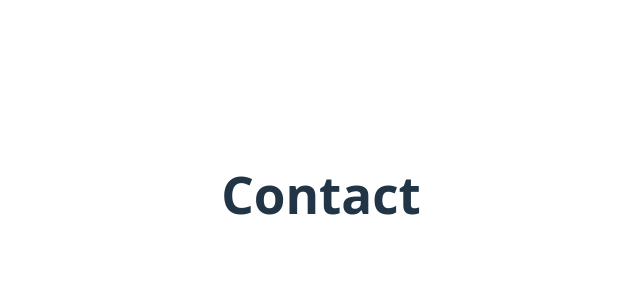
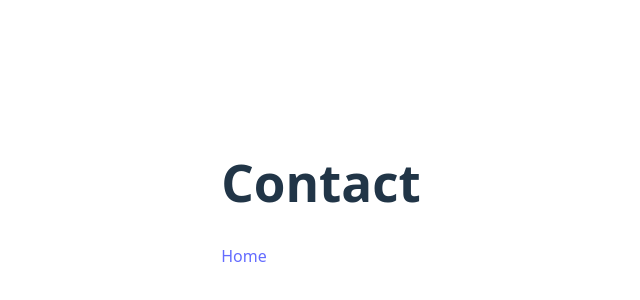
Before and after one commit to CoRine65/Portfolio_website, a React (Vite) app: page /contact in a window 1280 px wide. Shown: the part 206-506 px from the top of the page, without its empty margins (319-959 px from the left). Built offline with nearby package versions, Linux system fonts and the light colour scheme.

Commit message:
feat: added links back to home

```diff
--- a/src/pages/About.jsx
+++ b/src/pages/About.jsx
@@ -1,7 +1,14 @@
+import { Link } from "react-router-dom";
+
 export default function About() {
   return (
     <div>
       <h1>About</h1>
+
+      <nav style={{ display: "flex", gap: "12px" }}>
+        <Link to="/">Home</Link>
+      </nav>
+
     </div>
   );
 }
--- a/src/pages/BakeryCase.jsx
+++ b/src/pages/BakeryCase.jsx
@@ -1,7 +1,12 @@
+import { Link } from "react-router-dom";
+
 export default function BakeryCase() {
   return (
     <div>
       <h1>Bakery</h1>
+      <nav style={{ display: "flex", gap: "12px" }}>
+        <Link to="/">Home</Link>
+      </nav>
     </div>
   );
 }
--- a/src/pages/Contact.jsx
+++ b/src/pages/Contact.jsx
@@ -1,7 +1,13 @@
+import { Link } from "react-router-dom";
+
 export default function Contact() {
   return (
     <div>
       <h1>Contact</h1>
+
+      <nav style={{ display: "flex", gap: "12px" }}>
+        <Link to="/">Home</Link>
+      </nav>
     </div>
   );
 }
--- a/src/pages/SudokuCase.jsx
+++ b/src/pages/SudokuCase.jsx
@@ -1,7 +1,12 @@
+import { Link } from "react-router-dom";
+
 export default function SudokuCase() {
   return (
     <div>
       <h1>SudokuCase</h1>
+      <nav style={{ display: "flex", gap: "12px" }}>
+        <Link to="/">Home</Link>
+      </nav>
     </div>
   );
 }
```
